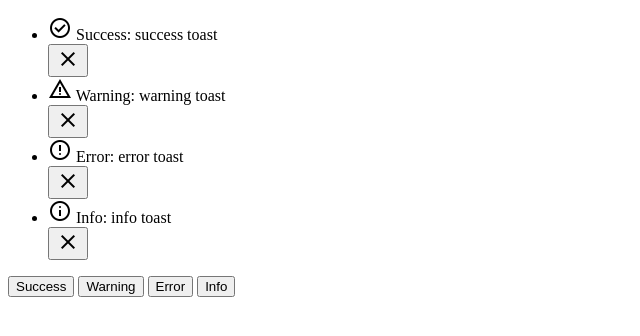
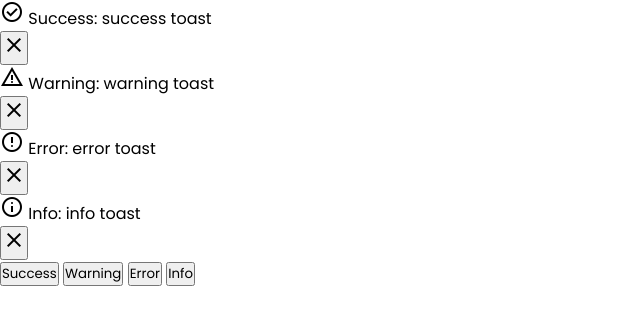
Before and after one commit to Bawelna0225/small-projects, a PHP site: page / in a window 1280 px wide. Shown: the top 336 px of the page, without its empty margins (0-640 px from the left). Run offline with PHP 8.4, Linux system fonts and the light colour scheme.

Commit message:
basic styling

```diff
--- a/toast_notification/css/style.css
+++ b/toast_notification/css/style.css
@@ -1 +1,7 @@
-/*# sourceMappingURL=style.css.map */
+@import url("https://fonts.googleapis.com/css?family=Poppins:100,200,300,400,500,600,700,800,900");
+* {
+  margin: 0;
+  padding: 0;
+  box-sizing: border-box;
+  font-family: "Poppins", sans-serif;
+}/*# sourceMappingURL=style.css.map */
--- a/toast_notification/css/style.scss
+++ b/toast_notification/css/style.scss
@@ -0,0 +1,7 @@
+@import url('https://fonts.googleapis.com/css?family=Poppins:100,200,300,400,500,600,700,800,900');
+* {
+	margin: 0;
+	padding: 0;
+	box-sizing: border-box;
+	font-family: 'Poppins', sans-serif;
+}
```
Also changed, not shown: 1 other file.
